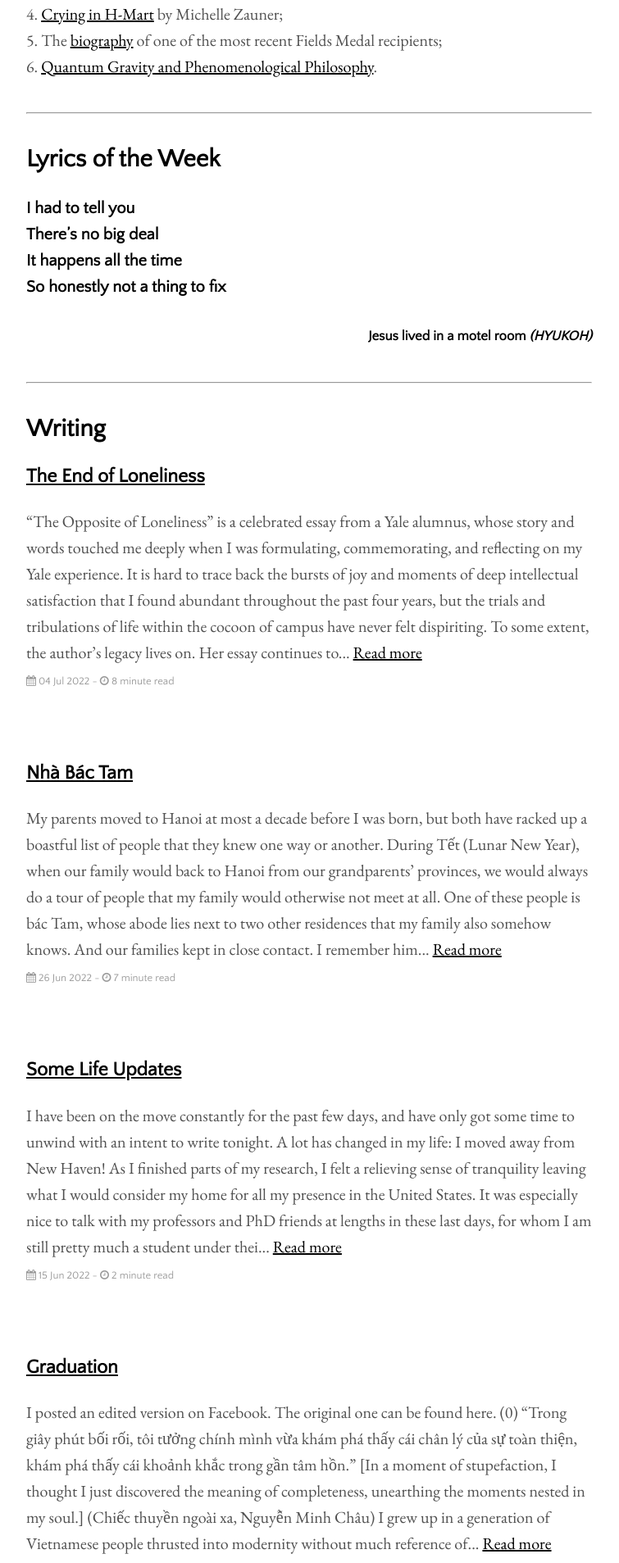
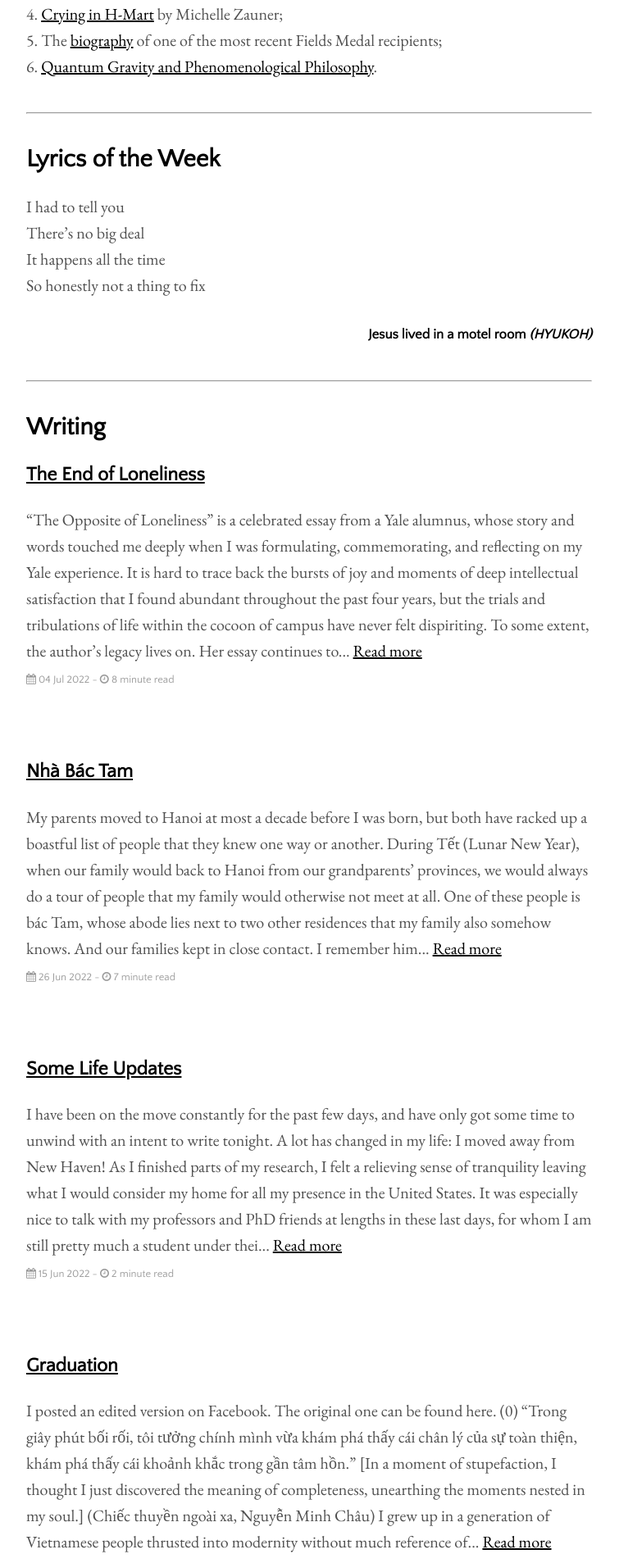
Before and after one commit to aidenva/aidenva.github.io, a Jekyll site: the page built from index.html, in a window 1280 px wide. Shown: the part 753-2660 px from the top of the page at 82% size, without its empty margins (263-1018 px from the left). Built offline with Jekyll 4.4.1, drawn with Linux system fonts in a browser that asks for light colours; the list of posts is cut into pages by our own code.

Commit message:
edit css

```diff
--- a/_layouts/home.html
+++ b/_layouts/home.html
@@ -25,10 +25,10 @@ Alas, I have become really impatient with reading long-form novels. An amalgam o
 
 <hr>
 <h2>Lyrics of the Week</h2>
-<h4>I had to tell you<br>
+  I had to tell you<br>
   There’s no big deal<br>
   It happens all the time<br>
-  So honestly not a thing to fix<br></h4>
+  So honestly not a thing to fix<br>
 <h5>Jesus lived in a motel room <b><em>(HYUKOH)</em></b></h5>
 <hr>
 <h2>Writing</h2>
--- a/_sass/_base.scss
+++ b/_sass/_base.scss
@@ -30,7 +30,8 @@ h1 a {
 
 h5 {
   text-align: right;
-  color: rgba(0,0,0,0.75)
+  color: $light-gray-color;
+
 }
 
 h1, h2, h3, h4, h5, h6 {
```
